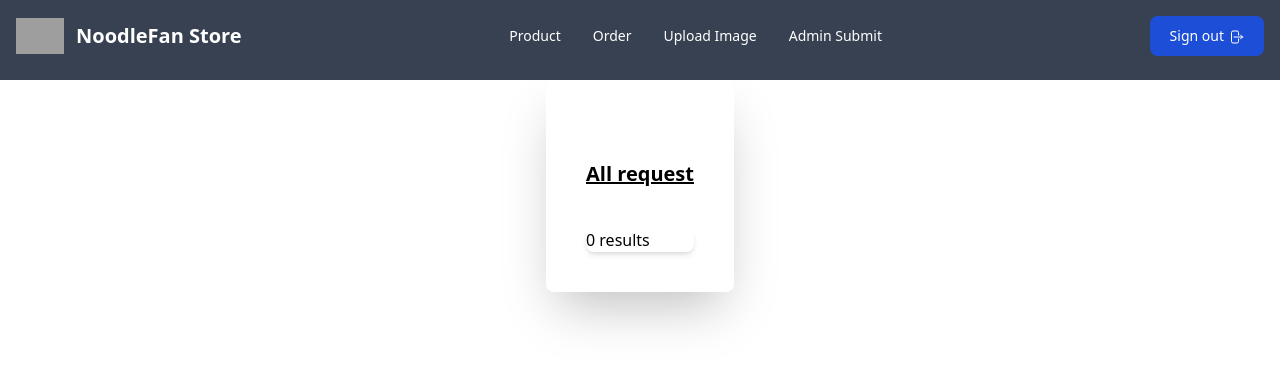
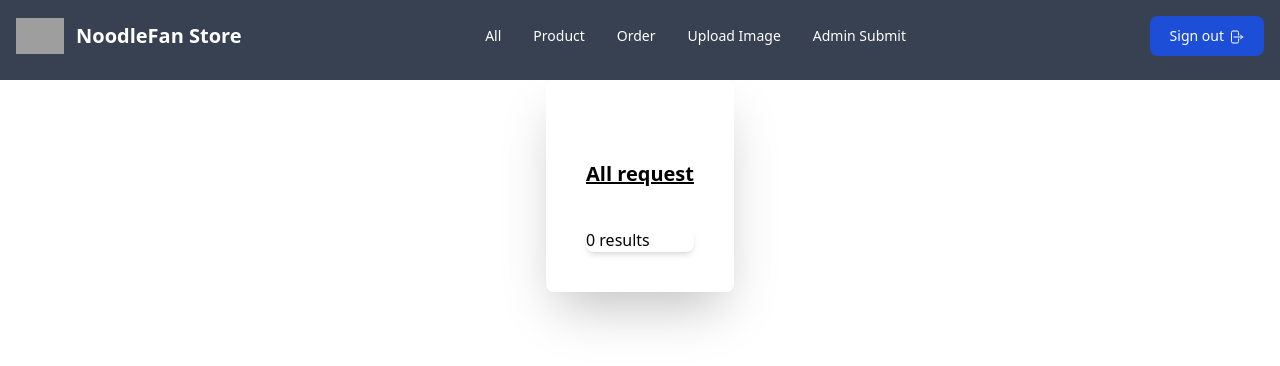
Before and after one commit to seazabuky/NoodleFan-Store, a PHP site: page /php/orderCheck.php in a window 1280 px wide. Shown: the top 366 px of the page. Run offline with PHP 8.4, Linux system fonts and the light colour scheme; a user stored in the database is signed in; data comes from the database, SQL or seed files in the repository; some libraries are stand-ins or nearby versions; grey boxes are pictures that could not be loaded.

Commit message:
Update orderCheck.php

```diff
--- a/php/orderCheck.php
+++ b/php/orderCheck.php
@@ -78,8 +78,11 @@
             <div class="hidden justify-between items-center w-full md:flex md:w-auto md:order-1" id="navbar-sticky">
                 <ul class="flex flex-col p-4 mt-4 rounded-lg md:flex-row md:space-x-8 md:mt-0 md:text-sm md:font-medium md:bg-blue-100 lg:bg-transparent">
                     <li>
-                        <a href="../pricetable.php" class="block py-2 pr-4 pl-3 text-white rounded md:hover:bg-blue-500 md:hover:text-blue-700 md:p-0 md:dark:hover:text-white ">Product</a>
-                    </li>
+							<a href="./php/all.php" class="block py-2 pr-4 pl-3 text-white rounded md:hover:bg-blue-500 md:hover:text-blue-700 md:p-0 md:dark:hover:text-white ">All</a>
+						</li>
+						<li>
+							<a href="pricetable.php" class="block py-2 pr-4 pl-3 text-white rounded md:hover:bg-blue-500 md:hover:text-blue-700 md:p-0 md:dark:hover:text-white ">Product</a>
+						</li>
                     <li>
                         <a href="orderCheck.php" class="block py-2 pr-4 pl-3 text-white rounded md:hover:bg-gray-50 md:hover:text-blue-700 md:p-0 md:dark:hover:text-white ">Order</a>
                     </li>
```
